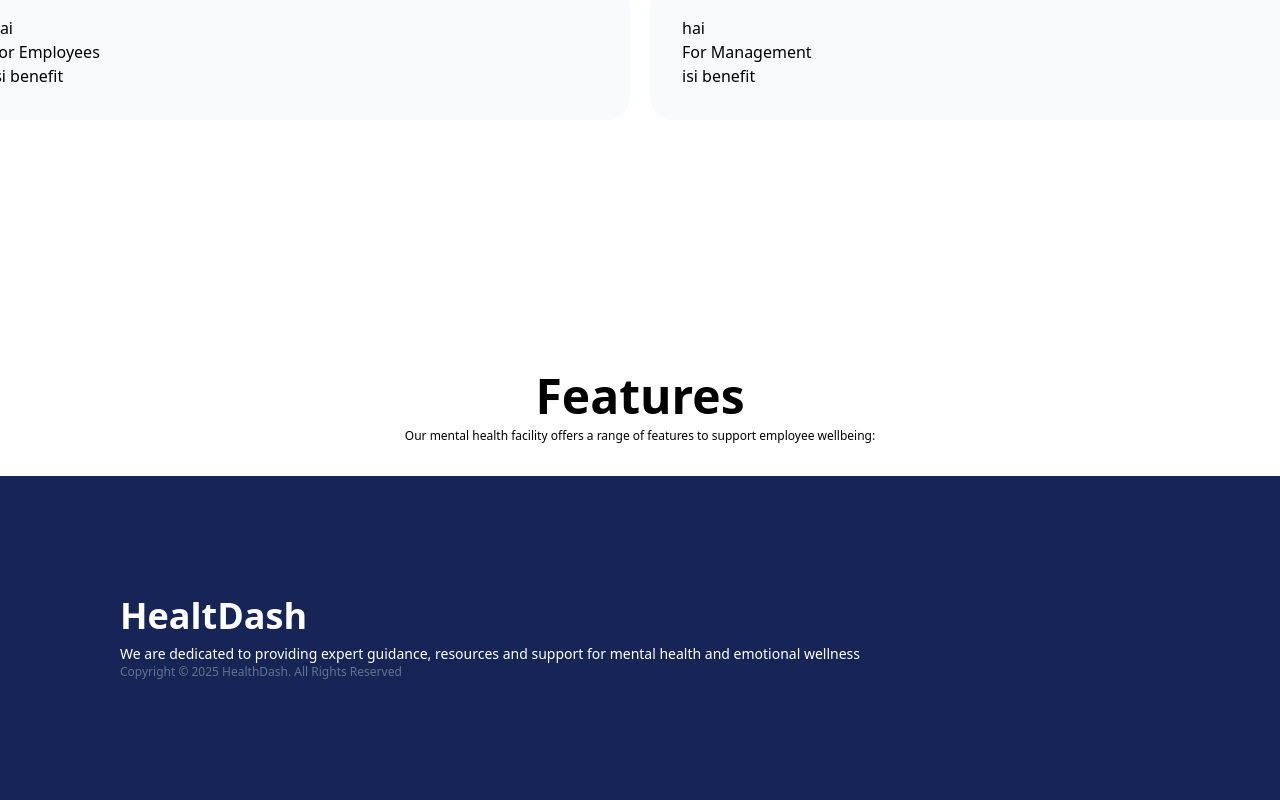
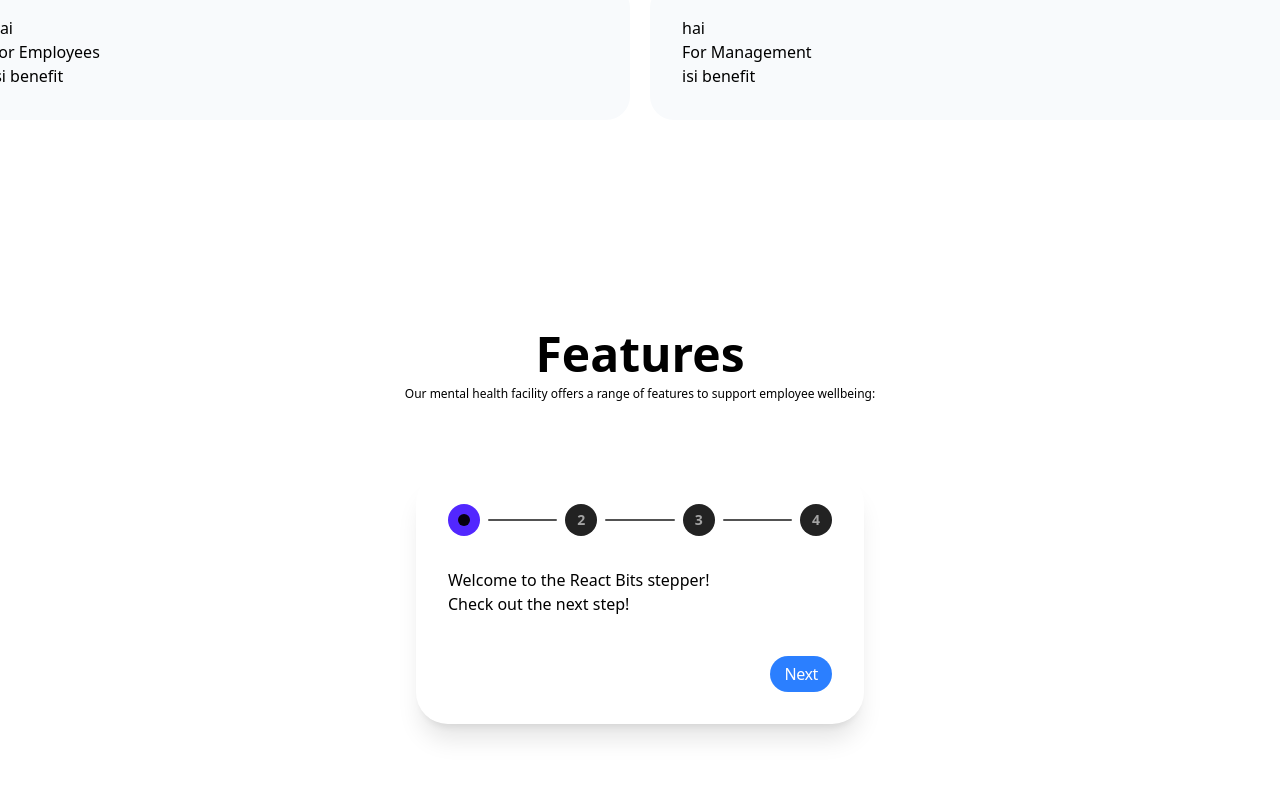
Before and after one commit to alfathirrizky/HealtDash-app, a React (Vite) app in the folder frontend/: page /home in a window 1280 px wide. Shown: the part 2240-3040 px from the top of the page. Built offline with nearby package versions, Linux system fonts and the light colour scheme.

Commit message:
add: add component stepper on homepage

```diff
--- a/frontend/package.json
+++ b/frontend/package.json
@@ -33,6 +33,7 @@
     "framer-motion": "^12.23.24",
     "gsap": "^3.14.2",
     "lucide-react": "^0.554.0",
+    "motion": "^12.27.1",
     "next-themes": "^0.4.6",
     "react": "^19.1.1",
     "react-dom": "^19.1.1",
--- /dev/null
+++ b/frontend/src/components/Stepper.jsx
@@ -0,0 +1,259 @@
+import React, { useState, Children, useRef, useLayoutEffect } from 'react';
+import { motion, AnimatePresence } from 'motion/react';
+
+export default function Stepper({
+  children,
+  initialStep = 1,
+  onStepChange = () => {},
+  onFinalStepCompleted = () => {},
+  stepCircleContainerClassName = '',
+  stepContainerClassName = '',
+  contentClassName = '',
+  footerClassName = '',
+  backButtonProps = {},
+  nextButtonProps = {},
+  backButtonText = 'Back',
+  nextButtonText = 'Continue',
+  disableStepIndicators = false,
+  renderStepIndicator,
+  ...rest
+}) {
+  const [currentStep, setCurrentStep] = useState(initialStep);
+  const [direction, setDirection] = useState(0);
+  const stepsArray = Children.toArray(children);
+  const totalSteps = stepsArray.length;
+  const isCompleted = currentStep > totalSteps;
+  const isLastStep = currentStep === totalSteps;
+
+  const updateStep = newStep => {
+    setCurrentStep(newStep);
+    if (newStep > totalSteps) onFinalStepCompleted();
+    else onStepChange(newStep);
+  };
+
+  const handleBack = () => {
+    if (currentStep > 1) {
+      setDirection(-1);
+      updateStep(currentStep - 1);
+    }
+  };
+
+  const handleNext = () => {
+    if (!isLastStep) {
+      setDirection(1);
+      updateStep(currentStep + 1);
+    }
+  };
+
+  const handleComplete = () => {
+    setDirection(1);
+    updateStep(totalSteps + 1);
+  };
+
+  return (
+    <div
+      className="flex min-h-full flex-1 flex-col items-center justify-center p-4 sm:aspect-[4/3] md:aspect-[2/1]"
+      {...rest}>
+      <div
+        className={`mx-auto w-full max-w-md rounded-4xl shadow-xl ${stepCircleContainerClassName}`}>
+        <div className={`${stepContainerClassName} flex w-full items-center p-8`}>
+          {stepsArray.map((_, index) => {
+            const stepNumber = index + 1;
+            const isNotLastStep = index < totalSteps - 1;
+            return (
+              <React.Fragment key={stepNumber}>
+                {renderStepIndicator ? (
+                  renderStepIndicator({
+                    step: stepNumber,
+                    currentStep,
+                    onStepClick: clicked => {
+                      setDirection(clicked > currentStep ? 1 : -1);
+                      updateStep(clicked);
+                    }
+                  })
+                ) : (
+                  <StepIndicator
+                    step={stepNumber}
+                    disableStepIndicators={disableStepIndicators}
+                    currentStep={currentStep}
+                    onClickStep={clicked => {
+                      setDirection(clicked > currentStep ? 1 : -1);
+                      updateStep(clicked);
+                    }} />
+                )}
+                {isNotLastStep && <StepConnector isComplete={currentStep > stepNumber} />}
+              </React.Fragment>
+            );
+          })}
+        </div>
+        <StepContentWrapper
+          isCompleted={isCompleted}
+          currentStep={currentStep}
+          direction={direction}
+          className={`space-y-2 px-8 ${contentClassName}`}>
+          {stepsArray[currentStep - 1]}
+        </StepContentWrapper>
+        {!isCompleted && (
+          <div className={`px-8 pb-8 ${footerClassName}`}>
+            <div
+              className={`mt-10 flex ${currentStep !== 1 ? 'justify-between' : 'justify-end'}`}>
+              {currentStep !== 1 && (
+                <button
+                  onClick={handleBack}
+                  className={`duration-350 rounded px-2 py-1 transition ${
+                    currentStep === 1
+                      ? 'pointer-events-none opacity-50 text-neutral-400'
+                      : 'text-neutral-400 hover:text-neutral-700'
+                  }`}
+                  {...backButtonProps}>
+                  {backButtonText}
+                </button>
+              )}
+              <button
+                onClick={isLastStep ? handleComplete : handleNext}
+                className="duration-350 flex items-center justify-center rounded-full bg-blue-500 py-1.5 px-3.5 font-medium tracking-tight text-white transition hover:bg-blue-600 active:bg-blue-700"
+                {...nextButtonProps}>
+                {isLastStep ? 'Complete' : nextButtonText}
+              </button>
+            </div>
+          </div>
+        )}
+      </div>
+    </div>
+  );
+}
+
+function StepContentWrapper({ isCompleted, currentStep, direction, children, className }) {
+  const [parentHeight, setParentHeight] = useState(0);
+
+  return (
+    <motion.div
+      style={{ position: 'relative', overflow: 'hidden' }}
+      animate={{ height: isCompleted ? 0 : parentHeight }}
+      transition={{ type: 'spring', duration: 0.4 }}
+      className={className}>
+      <AnimatePresence initial={false} mode="sync" custom={direction}>
+        {!isCompleted && (
+          <SlideTransition
+            key={currentStep}
+            direction={direction}
+            onHeightReady={h => setParentHeight(h)}>
+            {children}
+          </SlideTransition>
+        )}
+      </AnimatePresence>
+    </motion.div>
+  );
+}
+
+function SlideTransition({ children, direction, onHeightReady }) {
+  const containerRef = useRef(null);
+
+  useLayoutEffect(() => {
+    if (containerRef.current) onHeightReady(containerRef.current.offsetHeight);
+  }, [children, onHeightReady]);
+
+  return (
+    <motion.div
+      ref={containerRef}
+      custom={direction}
+      variants={stepVariants}
+      initial="enter"
+      animate="center"
+      exit="exit"
+      transition={{ duration: 0.4 }}
+      style={{ position: 'absolute', left: 0, right: 0, top: 0 }}>
+      {children}
+    </motion.div>
+  );
+}
+
+const stepVariants = {
+  enter: dir => ({
+    x: dir >= 0 ? '-100%' : '100%',
+    opacity: 0
+  }),
+  center: {
+    x: '0%',
+    opacity: 1
+  },
+  exit: dir => ({
+    x: dir >= 0 ? '50%' : '-50%',
+    opacity: 0
+  })
+};
+
+export function Step({ children }) {
+  return <div className="px-8">{children}</div>;
+}
+
+function StepIndicator({ step, currentStep, onClickStep, disableStepIndicators }) {
+  const status = currentStep === step ? 'active' : currentStep < step ? 'inactive' : 'complete';
+
+  const handleClick = () => {
+    if (step !== currentStep && !disableStepIndicators) onClickStep(step);
+  };
+
+  return (
+    <motion.div
+      onClick={handleClick}
+      className="relative cursor-pointer outline-none focus:outline-none"
+      animate={status}
+      initial={false}>
+      <motion.div
+        variants={{
+          inactive: { scale: 1, backgroundColor: '#222', color: '#a3a3a3' },
+          active: { scale: 1, backgroundColor: '#5227FF', color: '#5227FF' },
+          complete: { scale: 1, backgroundColor: '#5227FF', color: '#3b82f6' }
+        }}
+        transition={{ duration: 0.3 }}
+        className="flex h-8 w-8 items-center justify-center rounded-full font-semibold">
+        {status === 'complete' ? (
+          <CheckIcon className="h-4 w-4 text-black" />
+        ) : status === 'active' ? (
+          <div className="h-3 w-3 rounded-full bg-[#060010]" />
+        ) : (
+          <span className="text-sm">{step}</span>
+        )}
+      </motion.div>
+    </motion.div>
+  );
+}
+
+function StepConnector({ isComplete }) {
+  const lineVariants = {
+    incomplete: { width: 0, backgroundColor: 'transparent' },
+    complete: { width: '100%', backgroundColor: '#5227FF' }
+  };
+
+  return (
+    <div
+      className="relative mx-2 h-0.5 flex-1 overflow-hidden rounded bg-neutral-600">
+      <motion.div
+        className="absolute left-0 top-0 h-full"
+        variants={lineVariants}
+        initial={false}
+        animate={isComplete ? 'complete' : 'incomplete'}
+        transition={{ duration: 0.4 }} />
+    </div>
+  );
+}
+
+function CheckIcon(props) {
+  return (
+    <svg
+      {...props}
+      fill="none"
+      stroke="currentColor"
+      strokeWidth={2}
+      viewBox="0 0 24 24">
+      <motion.path
+        initial={{ pathLength: 0 }}
+        animate={{ pathLength: 1 }}
+        transition={{ delay: 0.1, type: 'tween', ease: 'easeOut', duration: 0.3 }}
+        strokeLinecap="round"
+        strokeLinejoin="round"
+        d="M5 13l4 4L19 7" />
+    </svg>
+  );
+}
--- a/frontend/src/pages/homePage.jsx
+++ b/frontend/src/pages/homePage.jsx
@@ -4,6 +4,7 @@ import AOS from "aos";
 import "aos/dist/aos.css";
 import CardSwap, { Card } from "../components/CardSwap"
 import SpotlightCard from '../components/SpotlightCard';
+import Stepper, { Step } from '../components/Stepper';
 
 function HomePage() {
     const navigate = useNavigate();
@@ -82,10 +83,39 @@ function HomePage() {
                     </SpotlightCard>
                 </div>
             </section>
-            <section className="features flex flex-col md:flex-row items-center justify-center mt-55">
+            <section className="features flex flex-col items-center justify-center gap-5 h-screen">
                 <div className="container flex flex-col justify-center items-center mx-auto px-4 py-8">
                     <h1 className="text-xl md:text-3xl lg:text-5xl font-bold mb-2">Features</h1>
                     <p className="text-center text-xs">Our mental health facility offers a range of features to support employee wellbeing:</p>
+                </div>
+                <div className="w-xl">
+                    <Stepper
+                    initialStep={1}
+                    onStepChange={(step) => {
+                        console.log(step);
+                    }}
+                    onFinalStepCompleted={() => console.log("All steps completed!")}
+                    backButtonText="Previous"
+                    nextButtonText="Next"
+                    >
+                        <Step>
+                            <h2>Welcome to the React Bits stepper!</h2>
+                            <p>Check out the next step!</p>
+                        </Step>
+                        <Step>
+                            <h2>Step 2</h2>
+                            <img style={{ height: '100px', width: '100%', objectFit: 'cover', objectPosition: 'center -70px', borderRadius: '15px', marginTop: '1em' }} src="https://www.purrfectcatgifts.co.uk/cdn/shop/collections/Funny_Cat_Cards_640x640.png?v=1663150894" />
+                            <p>Custom step content!</p>
+                        </Step>
+                        <Step>
+                            <h2>How about an input?</h2>
+                            {/* <input value={name} onChange={(e) => setName(e.target.value)} placeholder="Your name?" /> */}
+                        </Step>
+                        <Step>
+                            <h2>Final Step</h2>
+                            <p>You made it!</p>
+                        </Step>
+                    </Stepper>
                 </div>
             </section>
         </div>
```
Also changed, not shown: 1 other file (tests, documents, lock files or other folders).
